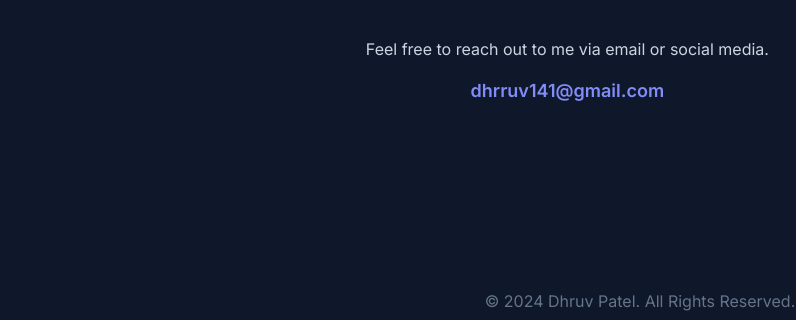
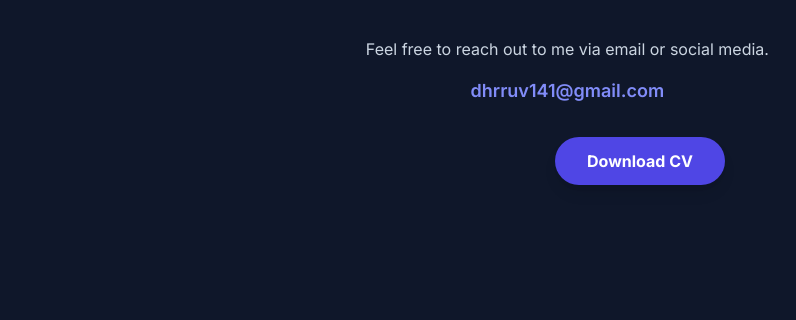
Before and after one commit to PatelDhruv23/Portfolio, a plain HTML site: page index.html in a window 1280 px wide. Shown: the part 2571-2891 px from the top of the page, 0-796 px from the left. Drawn offline with nearby package versions, Linux system fonts and the light colour scheme.

Commit message:
Added a download CV button to contact section

```diff
--- a/index.html
+++ b/index.html
@@ -4,13 +4,10 @@
     <meta charset="UTF-8">
     <meta name="viewport" content="width=device-width, initial-scale=1.0">
     <title>Dhruv Patel's Portfolio</title>
-    <!-- Tailwind CSS CDN -->
     <script src="https://cdn.tailwindcss.com"></script>
-    <!-- Google Fonts - Inter -->
     <link rel="preconnect" href="https://fonts.googleapis.com">
     <link rel="preconnect" href="https://fonts.gstatic.com" crossorigin>
     <link href="https://fonts.googleapis.com/css2?family=Inter:wght@400;600;700&display=swap" rel="stylesheet">
-    <!-- Font Awesome for social media icons -->
     <link rel="stylesheet" href="https://cdnjs.cloudflare.com/ajax/libs/font-awesome/6.4.0/css/all.min.css">
     <style>
         body {
@@ -37,7 +34,6 @@
 </head>
 <body class="selection:bg-indigo-500 selection:text-white">
 
-    <!-- Header & Navigation -->
     <header class="fixed top-0 left-0 w-full bg-slate-900 bg-opacity-75 backdrop-blur-sm z-50 shadow-lg">
         <nav class="max-w-7xl mx-auto px-4 sm:px-6 lg:px-8 py-3 flex justify-between items-center">
             <a href="#about" class="text-xl font-bold text-white hover:text-indigo-400 transition-colors">Dhruv Patel</a>
@@ -50,10 +46,8 @@
         </nav>
     </header>
 
-    <!-- Main Content -->
     <main class="pt-24 max-w-7xl mx-auto px-4 sm:px-6 lg:px-8">
 
-        <!-- About Me Section -->
         <section id="about" class="py-16 md:py-24">
             <div class="flex flex-col md:flex-row items-center gap-12">
                 <div class="md:w-1/2 text-center md:text-left">
@@ -73,17 +67,14 @@
                     </div>
                 </div>
                 <div class="md:w-1/2 flex justify-center">
-                    <!-- Profile Picture -->
                     <img id="profile-photo" src="Images\IMG_20250225_114622.jpg" alt="Dhruv Patel's Profile Photo" class="w-64 h-64 sm:w-80 sm:h-80 rounded-full object-cover shadow-lg">
                 </div>
             </div>
         </section>
 
-        <!-- Skills Section -->
         <section id="skills" class="py-16 md:py-24">
             <h2 class="text-3xl sm:text-4xl font-bold text-center text-white mb-12">My Skills</h2>
             <div class="grid grid-cols-2 sm:grid-cols-3 lg:grid-cols-4 gap-6">
-                <!-- Skills -->
                 <div class="bg-slate-800 rounded-lg p-6 text-center shadow-lg transform transition-transform hover:scale-105 hover:shadow-2xl">
                     <div class="text-4xl mb-4">🌐</div>
                     <h3 class="text-lg font-semibold text-white">HTML & CSS</h3>
@@ -104,7 +95,6 @@
                     <h3 class="text-lg font-semibold text-white">Django</h3>
                     <p class="text-slate-400 text-sm">Developing robust back-end systems and web applications.</p>
                 </div>
-                <!-- Learning Skills -->
                 <div class="bg-slate-800 rounded-lg p-6 text-center shadow-lg transform transition-transform hover:scale-105 hover:shadow-2xl">
                     <div class="text-4xl mb-4">⚛️</div>
                     <h3 class="text-lg font-semibold text-white">ReactJS (Learning)</h3>
@@ -123,11 +113,9 @@
             </div>
         </section>
 
-        <!-- Projects Section -->
         <section id="projects" class="py-16 md:py-24">
             <h2 class="text-3xl sm:text-4xl font-bold text-center text-white mb-12">My Projects</h2>
             <div class="grid md:grid-cols-2 lg:grid-cols-3 gap-8">
-                <!-- Project 1: Quiz Website -->
                 <div class="bg-slate-800 rounded-lg p-6 shadow-lg transform transition-transform hover:scale-105 hover:shadow-2xl">
                     <img id="project-photo-1" src="Images\QUIZ.jpg" alt="Screenshot of Quiz Website" class="w-full h-48 rounded-lg mb-4 object-cover">
                     <h3 class="text-xl font-bold text-white mb-2">Quiz Website</h3>
@@ -139,70 +127,44 @@
                         <a href="https://github.com/PatelDhruv23/Quiz-Website" class="text-indigo-400 hover:text-indigo-300 font-semibold transition-colors">GitHub</a>
                     </div>
                 </div>
-                <!-- Project 2: Turtle Race -->
                 <div class="bg-slate-800 rounded-lg p-6 shadow-lg transform transition-transform hover:scale-105 hover:shadow-2xl">
                     <img id="project-photo-2" src="Images\TURTLE_RACE.jpg" alt="Screenshot of Turtle Race" class="w-full h-48 rounded-lg mb-4 object-cover">
                     <h3 class="text-xl font-bold text-white mb-2">Turtle Race</h3>
                     <p class="text-slate-400 text-sm mb-4" id="project-desc-2">
                         An interactive game developed with Python.
                     </p>
-                    <!-- <div class="flex space-x-4 mt-4">
-                        <a href="#" class="text-indigo-400 hover:text-indigo-300 font-semibold transition-colors">Live Demo</a>
-                        <a href="#" class="text-indigo-400 hover:text-indigo-300 font-semibold transition-colors">GitHub</a>
-                    </div> -->
-                </div>
-                <!-- Project 3: Netflix Movie Recommendation System -->
+                    </div>
                 <div class="bg-slate-800 rounded-lg p-6 shadow-lg transform transition-transform hover:scale-105 hover:shadow-2xl">
                     <img id="project-photo-3" src="Images\NETFLIXLOGO.jpg" alt="Screenshot of Movie Recommendation System" class="w-full h-48 rounded-lg mb-4 object-cover">
                     <h3 class="text-xl font-bold text-white mb-2">Netflix Movie Recommendation System</h3>
                     <p class="text-slate-400 text-sm mb-4" id="project-desc-3">
                         A project using Machine Learning to recommend movies.
                     </p>
-                    <!-- <div class="flex space-x-4 mt-4">
-                        <a href="#" class="text-indigo-400 hover:text-indigo-300 font-semibold transition-colors">Live Demo</a>
-                        <a href="#" class="text-indigo-400 hover:text-indigo-300 font-semibold transition-colors">GitHub</a>
-                    </div> -->
-                </div>
-                <!-- Project 4: Cricket Scoring App -->
+                    </div>
                 <div class="bg-slate-800 rounded-lg p-6 shadow-lg transform transition-transform hover:scale-105 hover:shadow-2xl">
                     <img id="project-photo-4" src="Images/CRICSCORE.jpg" alt="Screenshot of Cricket Scoring App" class="w-full h-48 rounded-lg mb-4 object-cover">
                     <h3 class="text-xl font-bold text-white mb-2">Cricket Scoring App</h3>
                     <p class="text-slate-400 text-sm mb-4" id="project-desc-4">
                         A mobile application for scoring cricket matches.
                     </p>
-                    <!-- <div class="flex space-x-4 mt-4">
-                        <a href="#" class="text-indigo-400 hover:text-indigo-300 font-semibold transition-colors">Live Demo</a>
-                        <a href="#" class="text-indigo-400 hover:text-indigo-300 font-semibold transition-colors">GitHub</a>
-                    </div> -->
-                </div>
-                <!-- Project 5: Echobot Rover -->
+                    </div>
                 <div class="bg-slate-800 rounded-lg p-6 shadow-lg transform transition-transform hover:scale-105 hover:shadow-2xl">
                     <img id="project-photo-5" src="Images\ROVER.jpg" alt="Screenshot of Echobot Rover" class="w-full h-48 rounded-lg mb-4 object-cover">
                     <h3 class="text-xl font-bold text-white mb-2">Echobot Rover</h3>
                     <p class="text-slate-400 text-sm mb-4" id="project-desc-5">
                         An electronics and programming project involving a rover.
                     </p>
-                    <!-- <div class="flex space-x-4 mt-4">
-                        <a href="#" class="text-indigo-400 hover:text-indigo-300 font-semibold transition-colors">Live Demo</a>
-                        <a href="#" class="text-indigo-400 hover:text-indigo-300 font-semibold transition-colors">GitHub</a>
-                    </div> -->
-                </div>
-                <!-- Project 6: Digital Thermometer and Air Monitoring System -->
+                    </div>
                 <div class="bg-slate-800 rounded-lg p-6 shadow-lg transform transition-transform hover:scale-105 hover:shadow-2xl">
                     <img id="project-photo-6" src="Images\air monitoring system.jpg" alt="Screenshot of Digital Thermometer and Air Monitoring System" class="w-full h-48 rounded-lg mb-4 object-cover">
                     <h3 class="text-xl font-bold text-white mb-2">Digital Thermometer and Air Monitoring System</h3>
                     <p class="text-slate-400 text-sm mb-4" id="project-desc-6">
                         A system built with IOT sensors and devices.
                     </p>
-                    <!-- <div class="flex space-x-4 mt-4">
-                        <a href="#" class="text-indigo-400 hover:text-indigo-300 font-semibold transition-colors">Live Demo</a>
-                        <a href="#" class="text-indigo-400 hover:text-indigo-300 font-semibold transition-colors">GitHub</a>
-                    </div> -->
-                </div>
+                    </div>
             </div>
         </section>
 
-        <!-- Contact Section -->
         <section id="contact" class="py-16 md:py-24">
             <h2 class="text-3xl sm:text-4xl font-bold text-center text-white mb-12">Get In Touch</h2>
             <div class="flex flex-col md:flex-row justify-center items-center gap-8">
@@ -225,11 +187,15 @@
                     </a>
                 </div>
             </div>
+             <div class="flex justify-center mt-8">
+                <a href="documents\Dhruv-Patel-CV.pdf" download class="inline-block bg-indigo-600 hover:bg-indigo-500 text-white font-bold py-3 px-8 rounded-full transition-colors shadow-lg">
+                    Download CV
+                </a>
+            </div>
         </section>
 
     </main>
 
-    <!-- Footer -->
     <footer class="bg-slate-900 text-center text-slate-500 py-6 mt-16">
         <p>&copy; 2024 Dhruv Patel. All Rights Reserved.</p>
     </footer>
```
Also changed, not shown: 1 other file.
